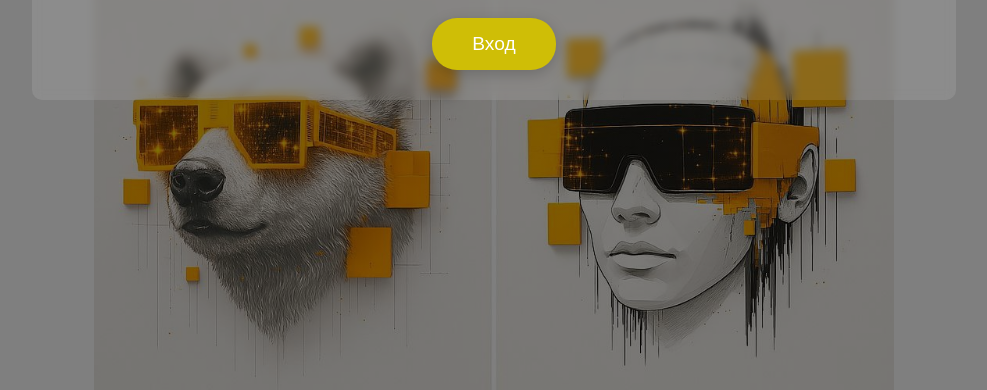
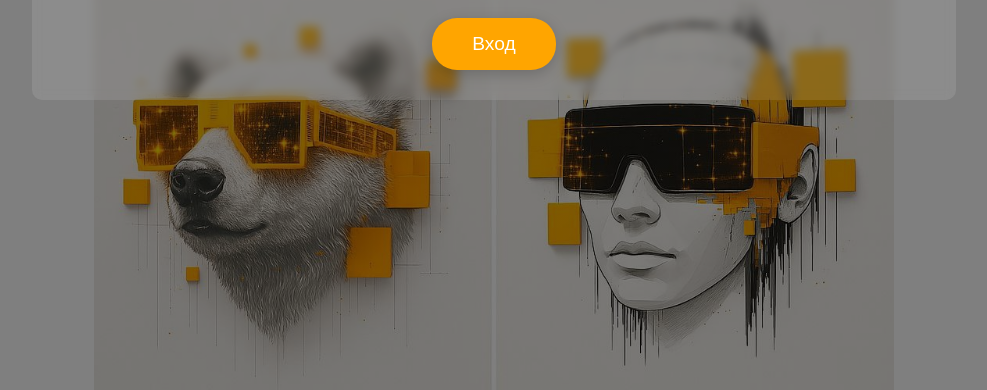
Before and after one commit to ANBulanovich/stem-school, a plain HTML site: page index.html in a window 1280 px wide. Shown: the part 410-800 px from the top of the page, without its empty margins (146-1133 px from the left). Drawn offline with Linux system fonts and the light colour scheme.

Commit message:
Update index.html

```diff
--- a/index.html
+++ b/index.html
@@ -38,7 +38,7 @@
         .login-button {
             padding: 15px 40px;
             font-size: 1.2em;
-            background-color: #CFBE06;
+            background-color: #FFA500;
             color: white;
             border: none;
             border-radius: 25px;
```
